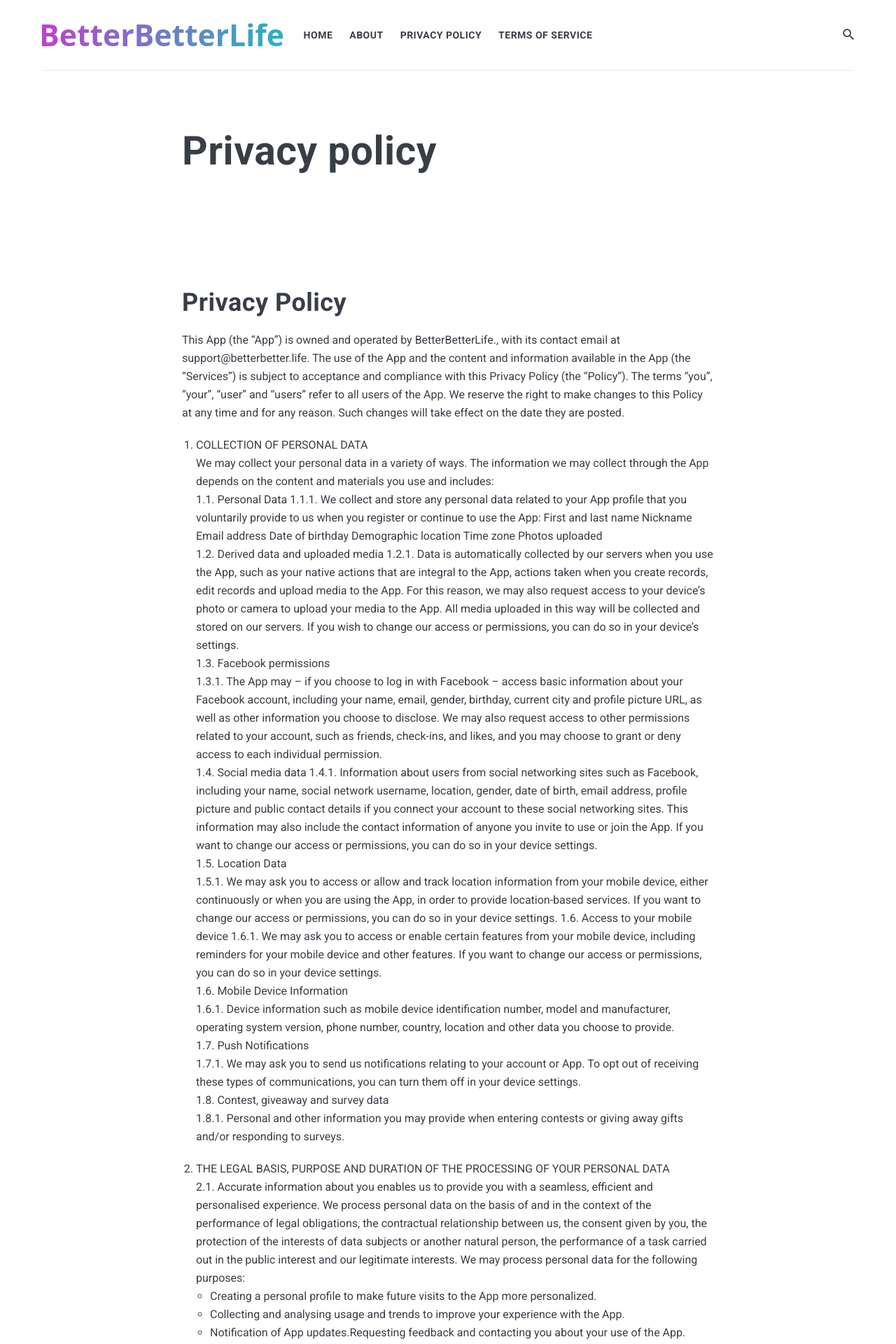
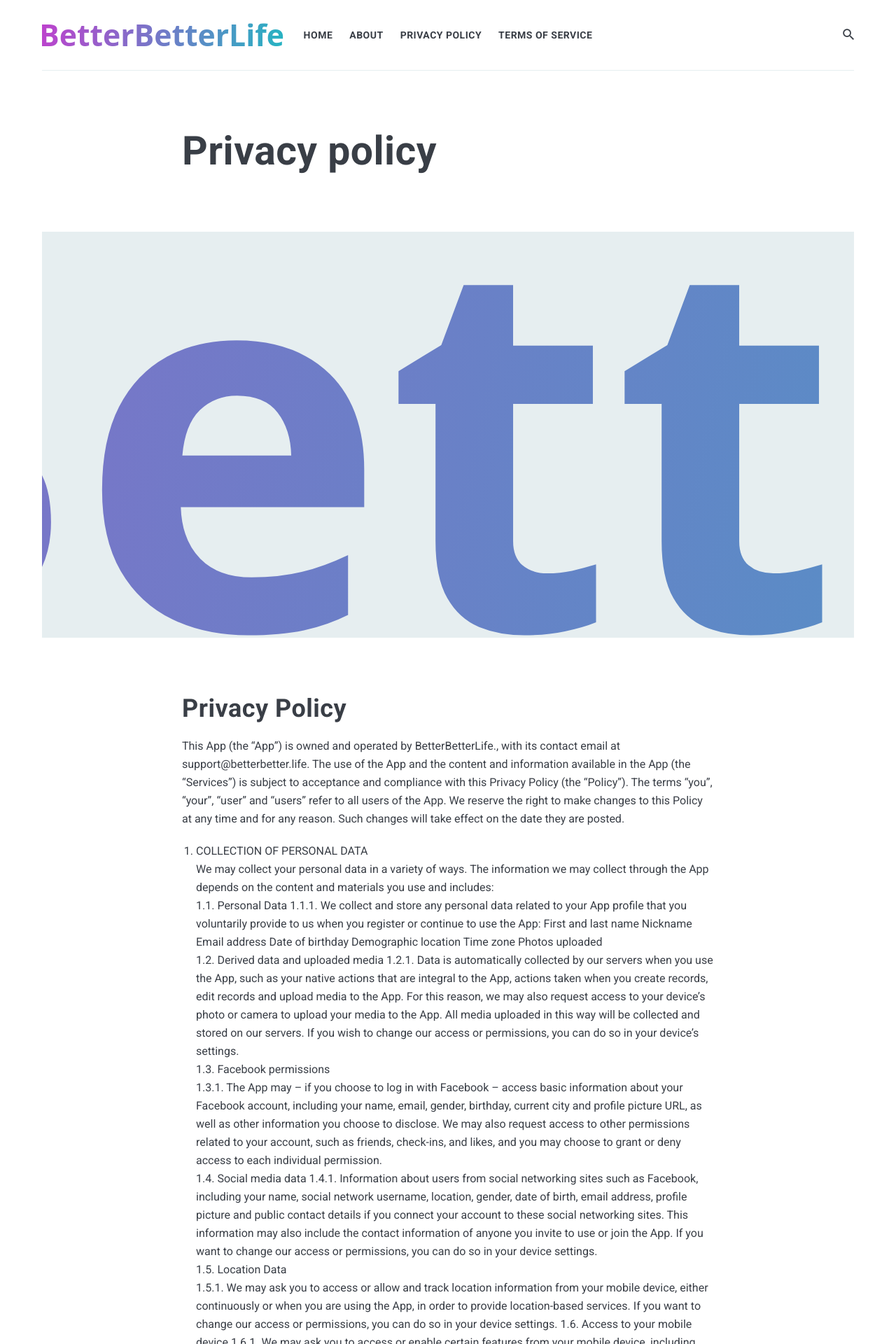
Before and after one commit to aSSong/betterbetterlife, a Jekyll site: the page built from _pages/privacy-policy.md, in a window 1280 px wide. Shown: the top 1920 px of the page at 70% size. Built offline with Jekyll 4.4.1, drawn with Linux system fonts in a browser that asks for light colours; nearby versions of some CDN libraries.

Commit message:
Update privacy-policy.md

```diff
--- a/_pages/privacy-policy.md
+++ b/_pages/privacy-policy.md
@@ -2,6 +2,7 @@
 layout: page
 title: Privacy policy
 permalink: /privacy-policy/
+image:  logo.svg
 ---
 
 # Privacy Policy
```
